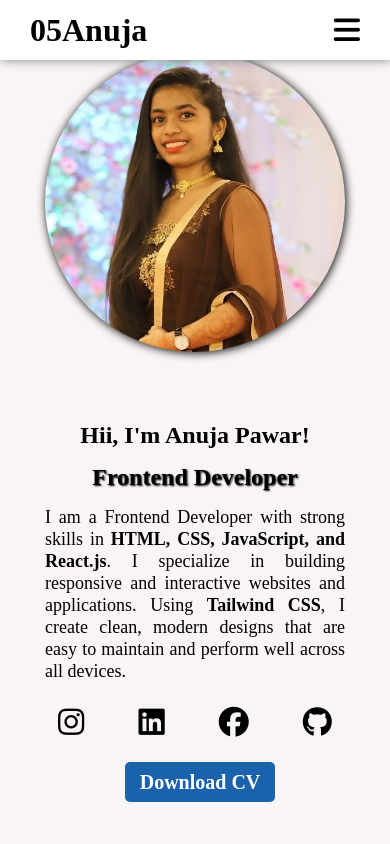
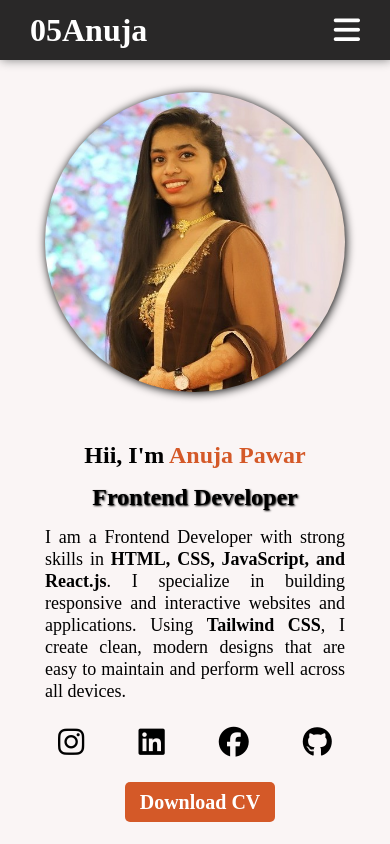
Before and after one commit to 05Anuja/Portfolio, a plain HTML site: page index.html in a window 390 px wide. Shown: the top 844 px of the page. Drawn offline with Linux system fonts and the light colour scheme.

Commit message:
Modified Code

```diff
--- a/index.html
+++ b/index.html
@@ -52,7 +52,7 @@
         </div>
 
         <div class="my-info">
-            <h1 class="name">Hii, I'm Anuja Pawar!</h1>
+            <h1 class="name">Hii, I'm <span>Anuja Pawar</span></h1>
             <h3 class="title">Frontend Developer</h3>
             <p class="description">
                 I am a Frontend Developer with strong skills in
--- a/responsive.css
+++ b/responsive.css
@@ -13,7 +13,8 @@
         flex-direction: column;
         gap: 0;
         text-align: center;
-        background-color: #faf5f5;
+        /* background-color: white; */
+        background-color: #292828;
         overflow: hidden;
     }
     #navbar .nav .nav-links {
@@ -21,6 +22,9 @@
     }
     #navbar .menu-icon {
         display: block;
+    }
+    #navbar .menu-icon .icon {
+        color: white;
     }
     #menuList {
         transition: all 0.5s;
@@ -49,13 +53,14 @@
         padding: 10px;
         width: 100%;
         height: 100vh;
+        /* background-color: white; */
         background-color: #faf5f5;
         flex-direction: column;
         justify-content: space-evenly;
         align-items: center;
     }
     #home-section .img1 {
-        margin-top: 20px;
+        margin-top: 90px;
     }
     #home-section .my-info {
         margin-top: 30px;
@@ -70,11 +75,12 @@
     #home-section {
         width: 100%;
         height: 100vh;
+        /* margin-top: 20px; */
     }
     #home-section .img1 {
         height: 300px;
         width: 300px;
-        margin-top: 20px;
+        margin-top: 80px;
         border-radius: 50%;
     }
     #home-section .my-info {
--- a/style.css
+++ b/style.css
@@ -19,11 +19,11 @@ body {
     width: 100%;
     z-index: 999;
     /* background-color: #faf5f7; */
-    background-color: white;
+    /* background-color: white; */
     box-shadow: 1px 0 10px grey;
-    /* background: linear-gradient( #1a1f36, #4a4e44); */
+    background: #292828;
     padding: 10px 30px;
-    color: black;
+    /* color: white; */
     /* position: relative; */
     position: fixed;
     /* top: 60px; */
@@ -34,7 +34,7 @@ body {
 }
 
 #navbar .logo {
-    color: black;
+    color: white;
     /* height: 50px;
     width: 50px;
     border-radius: 50%; */
@@ -55,13 +55,13 @@ body {
 
 #navbar .nav .nav-links .link {
     text-decoration: none;
-    color: black;
+    color: white;
     text-transform: capitalize;
     transition: all 0.3s ease;
 }
 
 #navbar .nav .nav-links .link:hover {
-    background-color: grey;
+    background-color: #d45928;
     width: auto;
     padding: 8px 16px;
     border-radius: 4px;
@@ -90,8 +90,8 @@ body {
 #home-section {
     height: 100vh;
     width: 100%;
-    /* background-color: #faf5f5; */
-    background-color: white;
+    background-color: #faf5f5;
+    /* background-color: white; */
     display: flex;
     /* flex-wrap: wrap; */
     /* top: 60; */
@@ -133,6 +133,10 @@ body {
     /* text-align: start; */
     font-size: xx-large;
     /* padding: 10px; */
+}
+
+#home-section .my-info .name span {
+    color: #d45928;
 }
 
 #home-section .my-info .title {
@@ -200,14 +204,14 @@ body {
     font-size: 20px;
     border: none;
     /* background-color: #4a90e2; */
-    background-color: #1a62ab;
+    background-color: #d45928;
     color: white;
     padding: 2px;
     text-align: center;
 }
 
 #home-section .my-info .download-btn button:hover {
-    background-color: #1f4f7f;
+    background-color: #C44422;
 }
 
 
@@ -217,6 +221,7 @@ body {
     height: 100vh;
     width: 100%;
     padding: 10px;
+    background-color: #faf5f5;
 }
 
 #about-section .about-heading {
```
